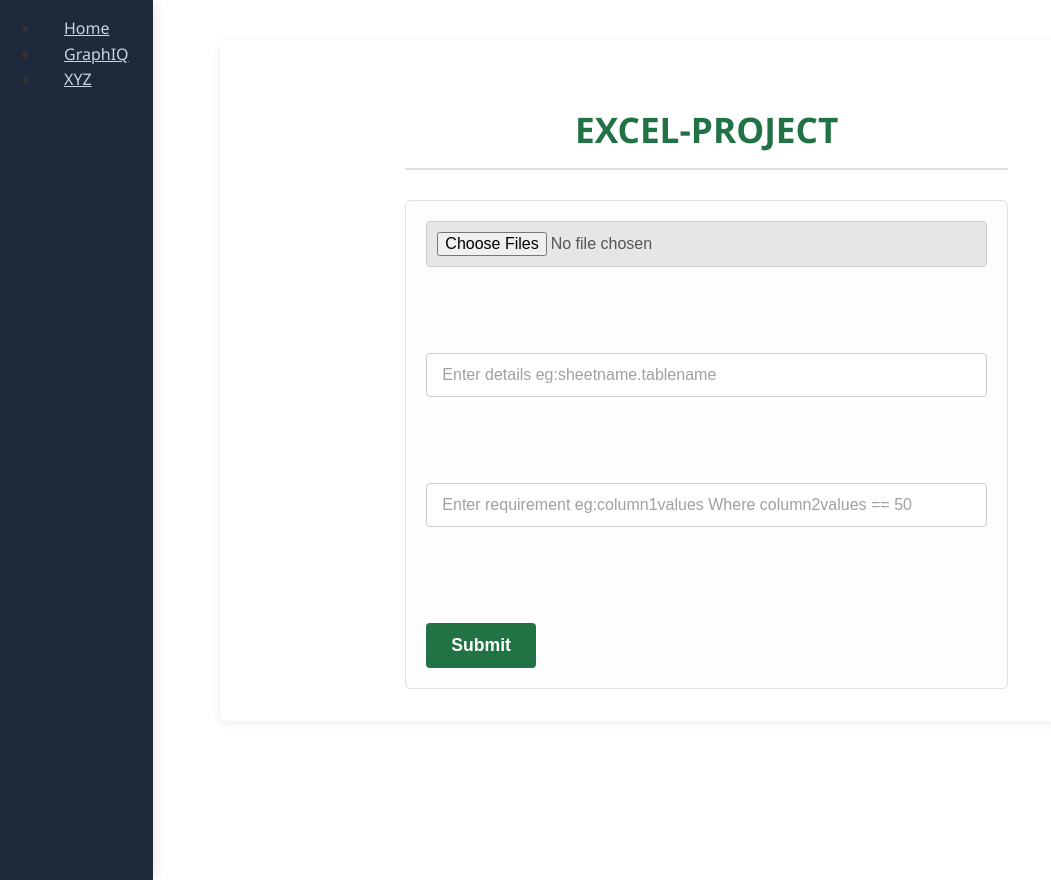
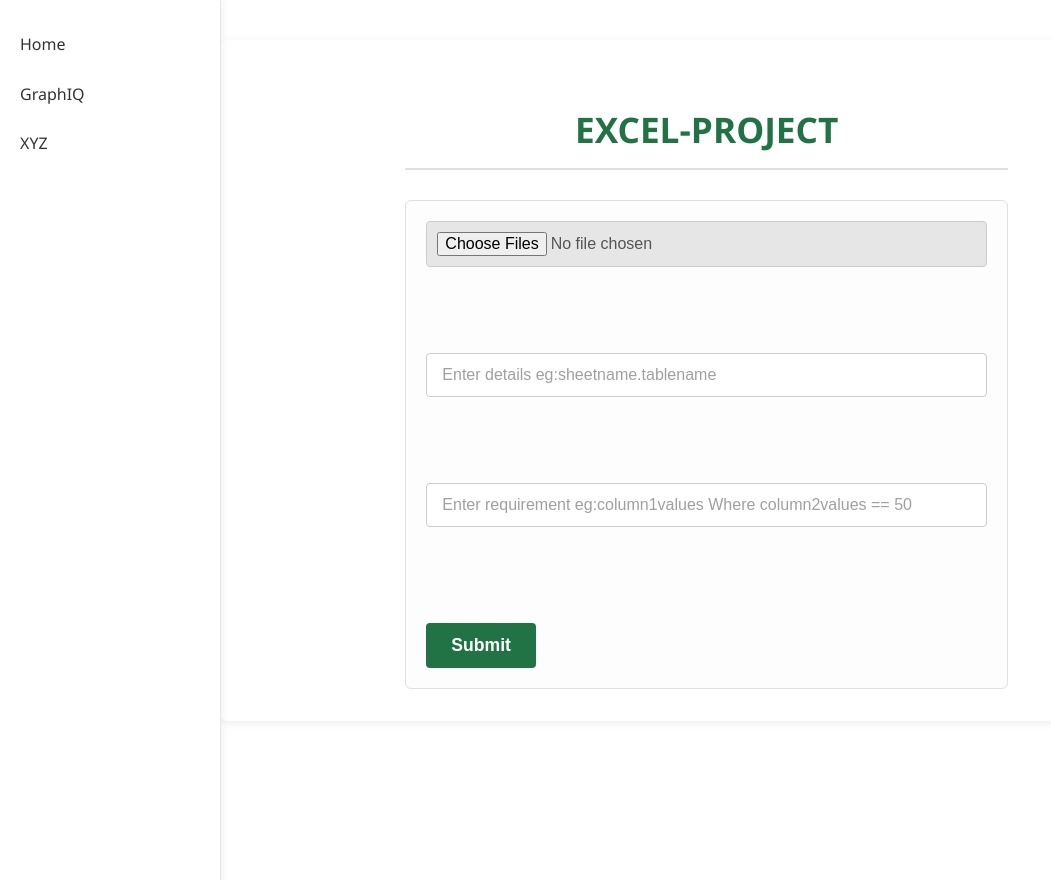
Before and after one commit to Jai-gautam/Excel_sheet_visualisation_application, a Flask app: page /page1 in a window 1280 px wide. Shown: the whole page, without its empty margins (0-1051 px from the left). Run offline with Flask 3, Linux system fonts and the light colour scheme.

Commit message:
change in css

```diff
--- a/static/style.css
+++ b/static/style.css
@@ -23,41 +23,74 @@ body {
 --- --- --- --- --- ---
 */
 
+/* Sidebar */
 .sidebar {
-    background-color: #1e293b; /* Dark slate background */
-    min-height: 100vh; /* Full height sidebar */
-    box-shadow: 2px 0 10px rgba(0, 0, 0, 0.1);
-    position: fixed; /* Fix the sidebar */
+    width: 220px;
+    background: #ffffff;
+    border-right: 1px solid #e5e5e5;
+    padding-top: 20px;
+    box-shadow: 2px 0 8px rgba(0,0,0,0.05);
+    position: fixed;
     top: 0;
     left: 0;
-    height: 100%;
-    z-index: 100;
+    height: 100vh;
 }
 
-/* Sidebar Navigation Links */
-.sidebar .nav-link {
-    font-size: 1rem;
-    font-weight: 500;
-    color: #cbd5e1; /* Light text color for contrast */
-    padding: 1rem 1.5rem;
-    margin: 5px 0;
-    border-radius: 8px;
-    transition: all 0.3s ease; /* Smooth transition for hover effects */
+/* Sidebar list */
+.sidebar ul {
+    list-style: none;
+    padding: 0;
+    margin: 0;
 }
 
-/* Hover & Active States */
-.sidebar .nav-link:hover {
-    background-color: #334155; /* Slightly lighter dark shade on hover */
-    color: #ffffff;
-    transform: translateX(5px); /* Subtle movement on hover */
+/* Sidebar links */
+.sidebar ul li a {
+    display: block;
+    padding: 12px 20px;
+    color: #333;
+    text-decoration: none;
+    font-weight: 500;
+    border-radius: 6px;
+    transition: all 0.2s ease-in-out;
 }
 
-/* Add an .active class to your backend logic to highlight the current page */
-.sidebar .nav-link.active {
-    background-color: #0ea5e9; /* A vibrant accent color for the active link */
-    color: #ffffff;
+.sidebar ul li a:hover {
+    background: #f5f5f5;
+    color: #007bff;
+    transform: translateX(5px);
+}
+
+.sidebar ul li a.active {
+    background: #007bff;
+    color: #fff;
     font-weight: 600;
+    box-shadow: 0 2px 6px rgba(0,0,0,0.1);
 }
+
+/* Content (pushed to the right of sidebar) */
+.content {
+    margin-left: 220px;  /* same as sidebar width */
+    padding: 40px;
+    flex: 1;
+}
+
+/* Responsive for mobile */
+@media (max-width: 768px) {
+    .sidebar {
+        position: relative;
+        width: 100%;
+        height: auto;
+        box-shadow: none;
+        border-right: none;
+        border-bottom: 1px solid #e5e5e5;
+    }
+
+    .content {
+        margin-left: 0;   /* no push on mobile */
+        padding: 20px;
+    }
+}
+
 
 
 /*
```
Also changed, not shown: other parts of static/style.css (+69 -0 lines).
